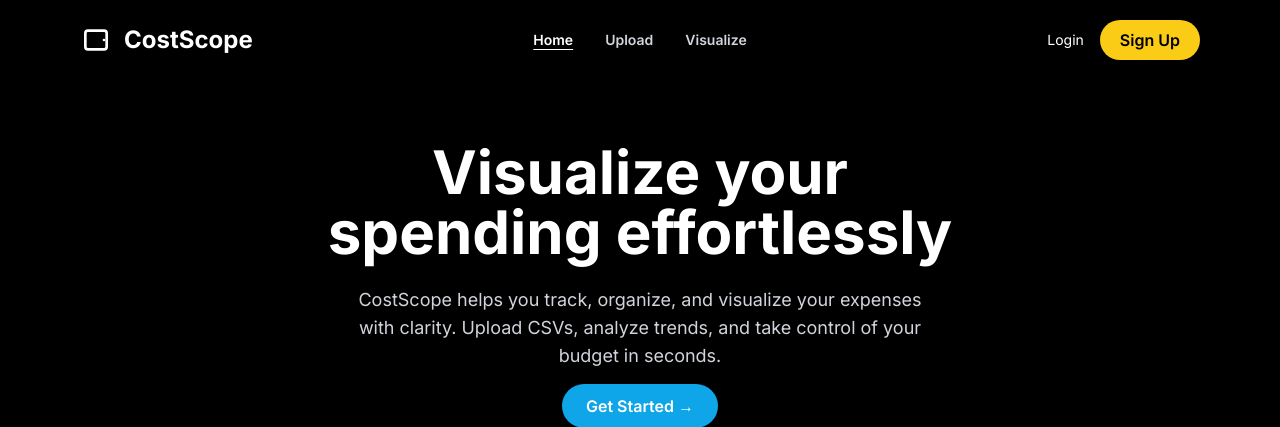
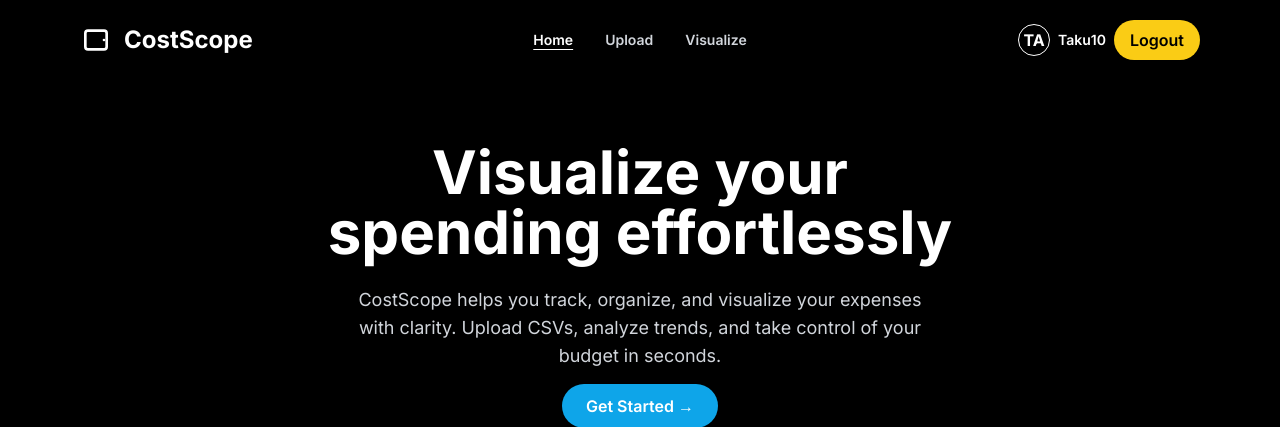
Before and after one commit to taku-muk/CITS3403-Project-Group42, a Flask app: page / in a window 1280 px wide. Shown: the top 427 px of the page. Run offline with Flask 3, Linux system fonts and the light colour scheme; a user stored in the database is signed in; some libraries are stand-ins or nearby versions.

Commit message:
fixed homepage to remember if user is logged in

```diff
--- a/app/templates/home.html
+++ b/app/templates/home.html
@@ -49,16 +49,28 @@
         </nav>
 
 
-        <!-- Right: Login + Button -->
-        <div class="flex items-center gap-4">
-          <span class="text-sm">Login</span>
-<a href="{{ url_for('main.register') }}"
-   class="bg-yellow-400 hover:bg-yellow-500 text-black font-semibold px-5 py-2 rounded-full transition">
-  Sign Up
-</a>
+ <!-- Right: Login or User Info -->
+<div class="flex items-center gap-4">
+  {% if current_user.is_authenticated %}
+    <div class="flex items-center gap-2">
+      <div class="w-8 h-8 rounded-full border border-white flex items-center justify-center font-bold text-white">
+        {{ current_user.username[:2]|upper }}
+      </div>
+      <span class="text-sm font-semibold">{{ current_user.username }}</span>
+      <a href="{{ url_for('main.logout') }}"
+         class="bg-yellow-400 hover:bg-yellow-500 text-black font-semibold px-4 py-2 rounded-full transition">
+        Logout
+      </a>
+    </div>
+  {% else %}
+    <a href="{{ url_for('main.login') }}" class="text-sm text-white hover:underline">Login</a>
+    <a href="{{ url_for('main.register') }}"
+       class="bg-yellow-400 hover:bg-yellow-500 text-black font-semibold px-5 py-2 rounded-full transition">
+      Sign Up
+    </a>
+  {% endif %}
+</div>
 
-
-        </div>
       </header>
 
 
```
